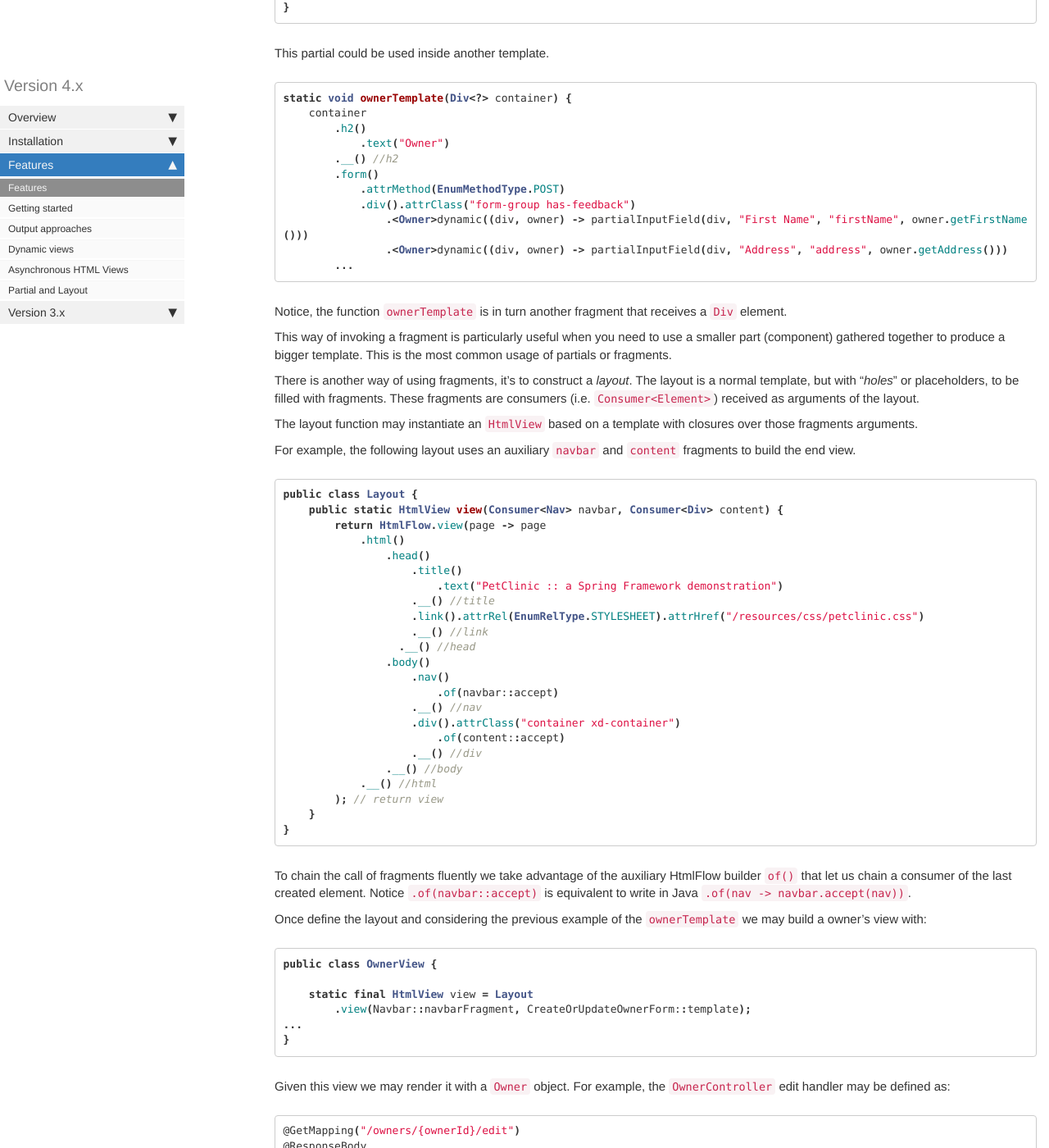
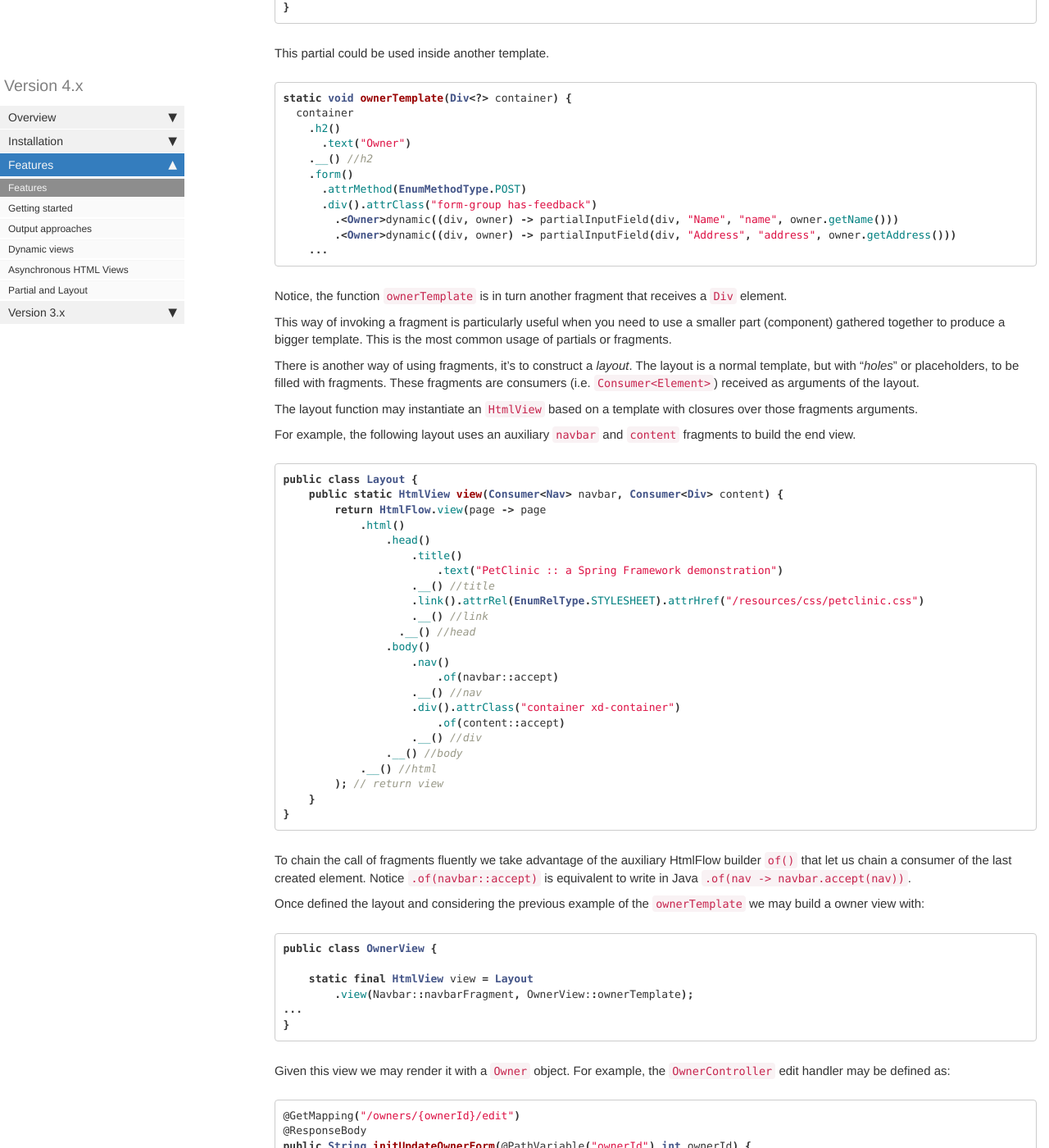
Before and after one commit to fmcarvalho/mydoctheme, a Jekyll site: the page built from pages/htmlflow/features.md, in a window 1280 px wide and 1400 px high, scrolled down 4717 px. Shown: the whole window at 82% size. Built offline with Jekyll 4.4.1, drawn with Linux system fonts in a browser that asks for light colours; comment, search, counter and statistics services are not loaded.

Commit message:
Minor fixes.

````diff
--- a/pages/htmlflow/features.md
+++ b/pages/htmlflow/features.md
@@ -296,16 +296,16 @@ This partial could be used inside another template.
 
 ```java
 static void ownerTemplate(Div<?> container) {
-    container
-        .h2()
-            .text("Owner")
-        .__() //h2
-        .form()
-            .attrMethod(EnumMethodType.POST)
-            .div().attrClass("form-group has-feedback")
-                .<Owner>dynamic((div, owner) -> partialInputField(div, "First Name", "firstName", owner.getFirstName()))
-                .<Owner>dynamic((div, owner) -> partialInputField(div, "Address", "address", owner.getAddress()))
-        ...
+  container
+    .h2()
+      .text("Owner")
+    .__() //h2
+    .form()
+      .attrMethod(EnumMethodType.POST)
+      .div().attrClass("form-group has-feedback")
+        .<Owner>dynamic((div, owner) -> partialInputField(div, "Name", "name", owner.getName()))
+        .<Owner>dynamic((div, owner) -> partialInputField(div, "Address", "address", owner.getAddress()))
+    ...
 ```
 
 Notice, the function `ownerTemplate` is in turn another fragment that receives a `Div` element.
@@ -351,14 +351,14 @@ public class Layout {
 To chain the call of fragments fluently we take advantage of the auxiliary HtmlFlow builder `of()` that let us chain a consumer of the last created element.
 Notice `.of(navbar::accept)` is equivalent to write in Java `.of(nav -> navbar.accept(nav))`.
 
-Once define the layout and considering the previous example of the `ownerTemplate` we may build
-a owner's view with:
+Once defined the layout and considering the previous example of the `ownerTemplate` we may build
+a owner view with:
 
 ```java
 public class OwnerView {
 
     static final HtmlView view = Layout
-        .view(Navbar::navbarFragment, CreateOrUpdateOwnerForm::template);
+        .view(Navbar::navbarFragment, OwnerView::ownerTemplate);
 ...
 }
 ```
````
